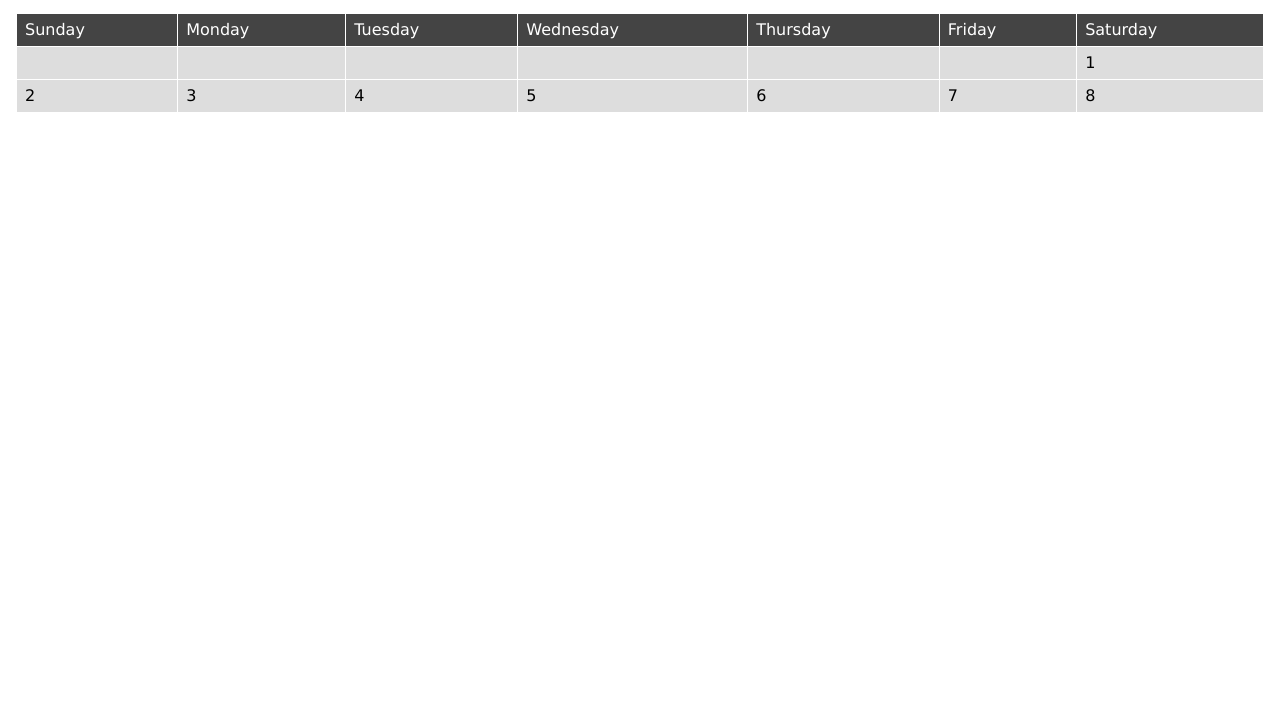
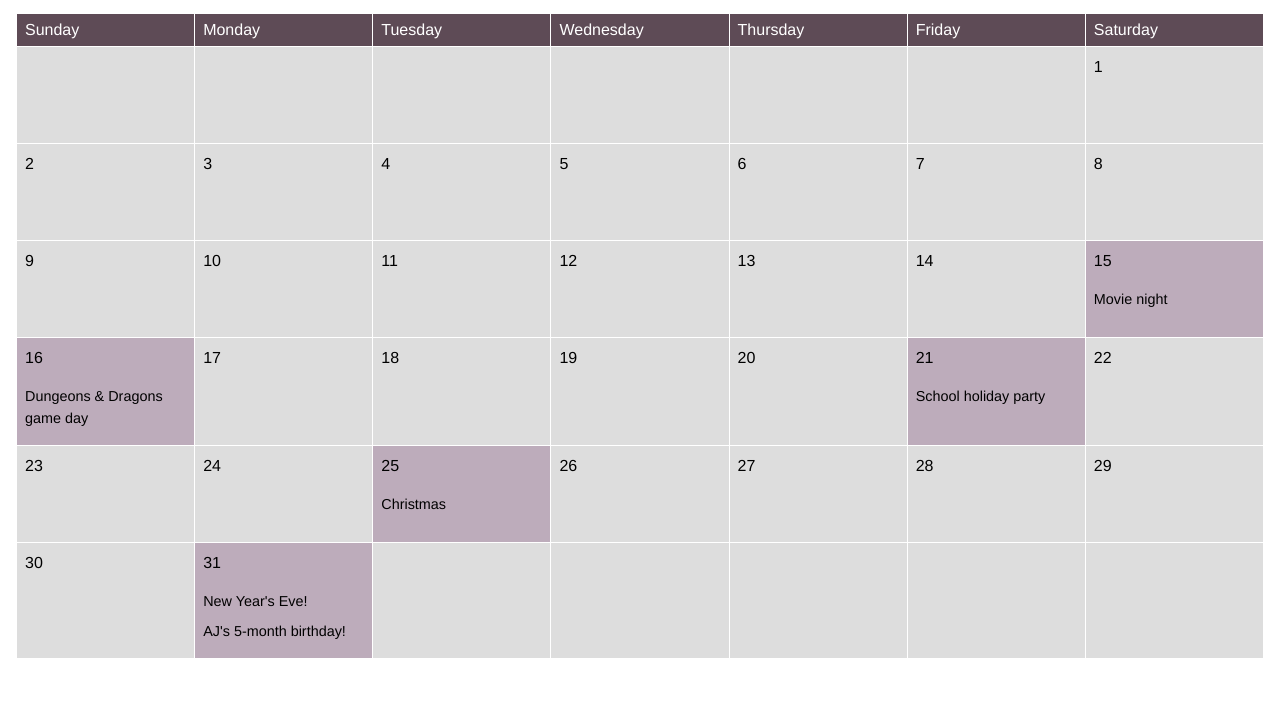
Before and after one commit to thatdevgirl/accessible-calendar, a website: page index.html in a window 1280 px wide. Shown: the part 75-800 px from the top of the page. Drawn offline with Linux system fonts and the light colour scheme.

Commit message:
Updates to calendar event styles, full html, and notes in README

```diff
--- a/assets/source/scss/base/_colors.scss
+++ /dev/null
@@ -1,9 +0,0 @@
-/* ***
- * Colors
- */
-
-$black: #000;
-$white: #fff;
-
-$table-header: #444;
-$table-cell: #ddd;
--- a/assets/source/scss/base/_page.scss
+++ b/assets/source/scss/base/_page.scss
@@ -1,5 +1,6 @@
 body {
-  font-family: 'Verdana', 'Arial', sans-serif;
+  font-family: 'Helvetica', 'Arial', sans-serif;
+  font-size: 1rem;
   padding: 1rem;
 }
 
@@ -8,3 +9,8 @@ h1 {
   font-weight: bold;
   margin-bottom: 1rem;
 }
+
+p {
+  line-height: 1.5;
+  margin-bottom: 0.5rem;
+}
--- /dev/null
+++ b/assets/source/scss/base/_variables.scss
@@ -0,0 +1,17 @@
+/* ***
+ * Colors
+ */
+
+$black: #000;
+$white: #fff;
+
+$table-header: #5e4b56;
+$table-cell-large: #bdacbb;
+$table-cell-small: #ddd;
+$table-cell-empty: #ddd;
+
+/* ***
+ * Widths
+ */
+
+$lg-screen: 600px;
--- a/assets/source/scss/component/_calendar.scss
+++ b/assets/source/scss/component/_calendar.scss
@@ -15,38 +15,53 @@
     border: 1px solid $white;
     padding: 0.5rem;
     text-align: left;
+
+    @media screen and ( min-width: $lg-screen ) {
+      width: calc( 100% / 7 );
+    }
   }
 
   th {
     background: $table-header;
     color: $white;
 
-    @media screen and (max-width: 600px) {
+    @media screen and ( max-width: $lg-screen ) {
       display: none;
     }
   }
 
   td {
-    background: $table-cell;
+    background: $table-cell-small;
 
-    @media screen and (max-width: 600px) {
+    @media screen and ( max-width: $lg-screen ) {
       display: block;
+    }
 
-      &.empty {
-        display: none;
-      }
+    @media screen and ( min-width: $lg-screen ) {
+      background: $table-cell-large;
+      height: 5rem;
+    }
 
-      .day {
+    // Empty day cells.
+    &.empty {
+      background: $table-cell-empty;
+
+      @media screen and ( max-width: $lg-screen ) {
         display: none;
       }
     }
 
-    .full-day {
-      display: none;
+    // Date display for large screens.
+    .day span {
+      @media screen and ( min-width: $lg-screen ) {
+        display: none;
+      }
+    }
 
-      @media screen and (max-width: 600px) {
-        display: block;
-      }
+    // List of day's events.
+    .events {
+      font-size: 0.9rem;
+      margin: 1rem 0 0;
     }
   }
 }
--- a/assets/source/scss/styles.scss
+++ b/assets/source/scss/styles.scss
@@ -1,6 +1,6 @@
 // Base files
 @import 'base/reset';
-@import 'base/colors';
+@import 'base/variables';
 @import 'base/page';
 
 // Component files
--- a/index.html
+++ b/index.html
@@ -33,57 +33,135 @@
         <td class="empty"></td>
         <td class="empty"></td>
         <td class="empty"></td>
+        <td class="empty">
+          <p class="day"><span>December</span> 1</p>
+        </td>
+      </tr>
+
+      <tr>
+        <td class="empty">
+          <p class="day"><span>December</span> 2</p>
+        </td>
+        <td class="empty">
+          <p class="day"><span>December</span> 3</p>
+        </td>
+        <td class="empty">
+          <p class="day"><span>December</span> 4</p>
+        </td>
+        <td class="empty">
+          <p class="day"><span>December</span> 5</p>
+        </td>
+        <td class="empty">
+          <p class="day"><span>December</span> 6</p>
+        </td>
+        <td class="empty">
+          <p class="day"><span>December</span> 7</p>
+        </td>
+        <td class="empty">
+          <p class="day"><span>December</span> 8</p>
+        </td>
+      </tr>
+
+      <tr>
+        <td class="empty">
+          <p class="day"><span>December</span> 9</p>
+        </td>
+        <td class="empty">
+          <p class="day"><span>December</span> 10</p>
+        </td>
+        <td class="empty">
+          <p class="day"><span>December</span> 11</p>
+        </td>
+        <td class="empty">
+          <p class="day"><span>December</span> 12</p>
+        </td>
+        <td class="empty">
+          <p class="day"><span>December</span> 13</p>
+        </td>
+        <td class="empty">
+          <p class="day"><span>December</span> 14</p>
+        </td>
         <td>
-          <p class="full-day">December 1</p>
-          <p class="day" aria-label="December 1">1</p>
+          <p class="day"><span>December</span> 15</p>
           <div class="events">
+            <p>Movie night</p>
           </div>
         </td>
       </tr>
 
       <tr>
         <td>
-          <p class="full-day">December 2</p>
-          <p class="day" aria-label="December 2">2</p>
+          <p class="day"><span>December</span> 16</p>
           <div class="events">
+            <p>Dungeons &amp; Dragons game day</p>
           </div>
         </td>
+        <td class="empty">
+          <p class="day"><span>December</span> 17</p>
+        </td>
+        <td class="empty">
+          <p class="day"><span>December</span> 18</p>
+        </td>
+        <td class="empty">
+          <p class="day"><span>December</span> 19</p>
+        </td>
+        <td class="empty">
+          <p class="day"><span>December</span> 20</p>
+        </td>
         <td>
-          <p class="full-day">December 3</p>
-          <p class="day" aria-label="December 3">3</p>
+          <p class="day"><span>December</span> 21</p>
           <div class="events">
+            <p>School holiday party</p>
           </div>
         </td>
+        <td class="empty">
+          <p class="day"><span>December</span> 22</p>
+        </td>
+      </tr>
+
+      <tr>
+        <td class="empty">
+          <p class="day"><span>December</span> 23</p>
+        </td>
+        <td class="empty">
+          <p class="day"><span>December</span> 24</p>
+        </td>
         <td>
-          <p class="full-day">December 4</p>
-          <p class="day" aria-label="December 4">4</p>
+          <p class="day"><span>December</span> 25</p>
           <div class="events">
+            <p>Christmas</p>
           </div>
         </td>
+        <td class="empty">
+          <p class="day"><span>December</span> 26</p>
+        </td>
+        <td class="empty">
+          <p class="day"><span>December</span> 27</p>
+        </td>
+        <td class="empty">
+          <p class="day"><span>December</span> 28</p>
+        </td class="empty">
+        <td class="empty">
+          <p class="day"><span>December</span> 29</p>
+        </td>
+      </tr>
+
+      <tr>
+        <td class="empty">
+          <p class="day"><span>December</span> 30</p>
+        </td>
         <td>
-          <p class="full-day">December 5</p>
-          <p class="day" aria-label="December 5">5</p>
+          <p class="day"><span>December</span> 31</p>
           <div class="events">
+            <p>New Year's Eve!</p>
+            <p>AJ's 5-month birthday!</p>
           </div>
         </td>
-        <td>
-          <p class="full-day">December 6</p>
-          <p class="day" aria-label="December 6">6</p>
-          <div class="events">
-          </div>
-        </td>
-        <td>
-          <p class="full-day">December 7</p>
-          <p class="day" aria-label="December 7">7</p>
-          <div class="events">
-          </div>
-        </td>
-        <td>
-          <p class="full-day">December 8</p>
-          <p class="day" aria-label="December 8">8</p>
-          <div class="events">
-          </div>
-        </td>
+        <td class="empty"></td>
+        <td class="empty"></td>
+        <td class="empty"></td>
+        <td class="empty"></td>
+        <td class="empty"></td>
       </tr>
 </body>
 
```
Also changed, not shown: README.md, assets/build/css/styles.min.css.
